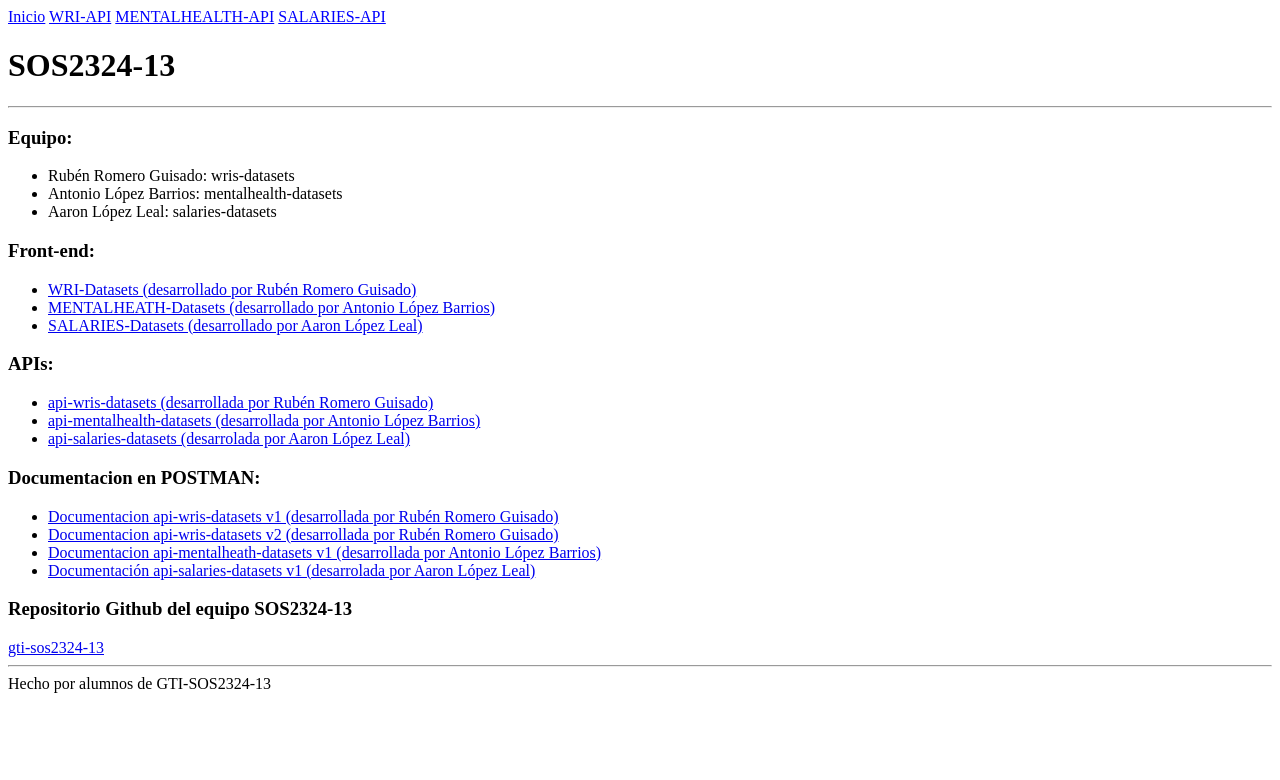
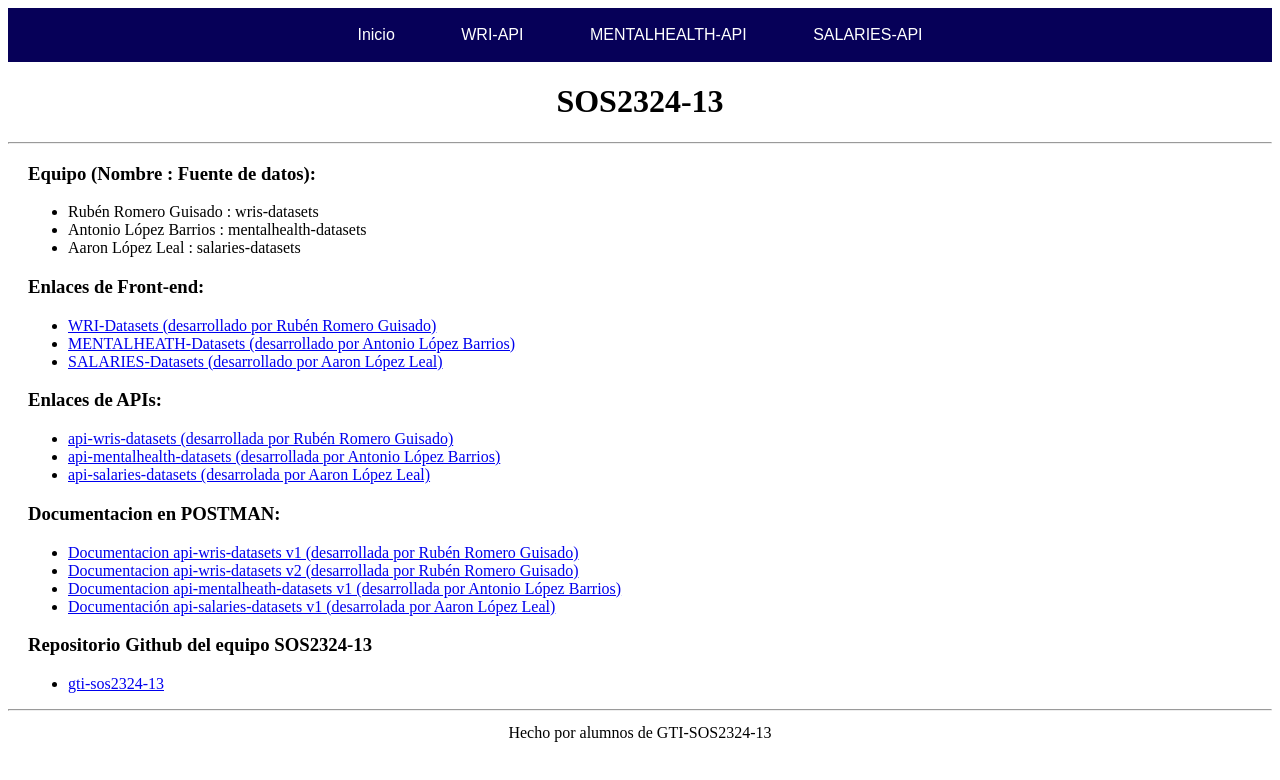
Before and after one commit to gti-sos/SOS2324-13, a SvelteKit app in the folder front/: page / in a window 1280 px wide. Shown: the top 780 px of the page. Built offline with nearby package versions, Linux system fonts and the light colour scheme.

Commit message:
Mejoras estéticas página principal

```diff
--- a/front/src/routes/+layout.svelte
+++ b/front/src/routes/+layout.svelte
@@ -3,7 +3,5 @@
     import Footer from "./Footer.svelte";
 </script>
 <Header/>
-<h1>SOS2324-13</h1>
-<hr>
 <slot></slot>
 <Footer/>
--- a/front/src/routes/+page.svelte
+++ b/front/src/routes/+page.svelte
@@ -1,58 +1,104 @@
-<h3>Equipo:</h3>
+<div class="cuerpo">
+    <h1 class="titulo1">SOS2324-13</h1>
+    <hr />
+    <div class="contenidoInicio">
+        <h3>Equipo (Nombre : Fuente de datos):</h3>
+        <ul>
+            <li>Rubén Romero Guisado : wris-datasets</li>
+            <li>Antonio López Barrios : mentalhealth-datasets</li>
+            <li>Aaron López Leal : salaries-datasets</li>
+        </ul>
+
+        <h3>Enlaces de Front-end:</h3>
         <ul>
             <li>
-        Rubén Romero Guisado: wris-datasets
+                <a href="/wris-datasets"
+                    >WRI-Datasets (desarrollado por Rubén Romero Guisado)</a
+                >
             </li>
             <li>
-        Antonio López Barrios: mentalhealth-datasets
+                <a href="/mentalhealth-datasets"
+                    >MENTALHEATH-Datasets (desarrollado por Antonio López
+                    Barrios)</a
+                >
             </li>
             <li>
-        Aaron López Leal: salaries-datasets
+                <a href="/salaries-datasets"
+                    >SALARIES-Datasets (desarrollado por Aaron López Leal)</a
+                >
             </li>
         </ul>
 
-<h3>Front-end:</h3>
+        <h3>Enlaces de APIs:</h3>
         <ul>
             <li>
-        <a href="/wris-datasets">WRI-Datasets (desarrollado por Rubén Romero Guisado)</a>
+                <a href="/api/v2/wris-datasets"
+                    >api-wris-datasets (desarrollada por Rubén Romero Guisado)</a
+                >
             </li>
             <li>
-        <a href="/mentalhealth-datasets">MENTALHEATH-Datasets (desarrollado por Antonio López Barrios)</a>
+                <a href="/api/v1/mentalhealth-datasets"
+                    >api-mentalhealth-datasets (desarrollada por Antonio López
+                    Barrios)</a
+                >
             </li>
             <li>
-        <a href="/salaries-datasets">SALARIES-Datasets (desarrollado por Aaron López Leal)</a>
-    </li>
-</ul>
-
-<h3>APIs:</h3>
-<ul>
-    <li>
-        <a href="/api/v2/wris-datasets">api-wris-datasets (desarrollada por Rubén Romero Guisado)</a>
-    </li>
-    <li>
-        <a href="/api/v1/mentalhealth-datasets">api-mentalhealth-datasets (desarrollada por Antonio López Barrios)</a>
-    </li>
-    <li>
-        <a href="/api/v1/salaries-datasets">api-salaries-datasets (desarrolada por Aaron López Leal)</a>
+                <a href="/api/v1/salaries-datasets"
+                    >api-salaries-datasets (desarrolada por Aaron López Leal)</a
+                >
             </li>
         </ul>
 
         <h3>Documentacion en POSTMAN:</h3>
         <ul>
             <li>
-        <a href="https://documenter.getpostman.com/view/32976490/2sA2xh3YgN">Documentacion api-wris-datasets v1 (desarrollada por Rubén Romero Guisado)</a>
+                <a
+                    href="https://documenter.getpostman.com/view/32976490/2sA2xh3YgN"
+                    >Documentacion api-wris-datasets v1 (desarrollada por Rubén
+                    Romero Guisado)</a
+                >
             </li>
             <li>
-        <a href="https://documenter.getpostman.com/view/32976490/2sA2xh3YgN">Documentacion api-wris-datasets v2 (desarrollada por Rubén Romero Guisado)</a>
+                <a
+                    href="https://documenter.getpostman.com/view/32976490/2sA2xh3YgN"
+                    >Documentacion api-wris-datasets v2 (desarrollada por Rubén
+                    Romero Guisado)</a
+                >
             </li>
             <li>
-        <a href="https://documenter.getpostman.com/view/32965348/2sA2xh1rtd">Documentacion api-mentalheath-datasets v1 (desarrollada por Antonio López Barrios)</a>
+                <a
+                    href="https://documenter.getpostman.com/view/32965348/2sA2xh1rtd"
+                    >Documentacion api-mentalheath-datasets v1 (desarrollada por
+                    Antonio López Barrios)</a
+                >
             </li>
             <li>
-        <a href="https://documenter.getpostman.com/view/32946791/2sA2xnxA7H">Documentación api-salaries-datasets v1 (desarrolada por Aaron López Leal)</a>
+                <a
+                    href="https://documenter.getpostman.com/view/32946791/2sA2xnxA7H"
+                    >Documentación api-salaries-datasets v1 (desarrolada por
+                    Aaron López Leal)</a
+                >
             </li>
         </ul>
 
+        <h3>Repositorio Github del equipo SOS2324-13</h3>
+        <ul>
+            <li>
+                <a href="https://github.com/gti-sos/SOS2324-13"
+                    >gti-sos2324-13</a
+                >
+            </li>
+        </ul>
+    </div>
+</div>
 
-<h3>Repositorio Github del equipo SOS2324-13</h3>
-<a href="https://github.com/gti-sos/SOS2324-13">gti-sos2324-13</a>
+<style>
+    .titulo1 {
+        text-align: center;
+    }
+
+    .contenidoInicio {
+        padding-left: 20px;
+        padding-right: 20px;
+    }
+</style>
--- a/front/src/routes/Footer.svelte
+++ b/front/src/routes/Footer.svelte
@@ -1,2 +1,10 @@
 <hr>
-Hecho por alumnos de GTI-SOS2324-13
+<div class="pie">Hecho por alumnos de GTI-SOS2324-13</div>
+
+<style>
+    .pie {
+        text-align: center;
+        padding: 5px;
+        margin-bottom: 5px;
+    }
+</style>
--- a/front/src/routes/Header.svelte
+++ b/front/src/routes/Header.svelte
@@ -1,12 +1,38 @@
+<body>
     <nav>
         <a href="/">Inicio</a>
         <a href="/wris-datasets">WRI-API</a>
         <a href="/mentalhealth-datasets">MENTALHEALTH-API</a>
         <a href="/salaries-datasets">SALARIES-API</a>
     </nav>
+</body>
 
 <style>
+    /* Estilos generales */
+    body {
+        font-family: Arial, sans-serif;
+        margin: 0;
+        padding: 0;
+    }
+
+    nav {
+        background-color: rgb(6, 0, 88); /* Azul oscuro */
+        padding: 18px 0;
+        text-align: center;
+    }
+
     a {
-        color: blue;
+        color: #fff; /* Texto blanco */
+        text-decoration: none;
+        padding: 10px 20px;
+        margin: 0 10px;
+        transition: all 0.3s ease;
+        border-radius: 5px;
+        border: 1px solid transparent;
+    }
+
+    a:hover {
+        background-color: #5a5a8b; /* Azul más claro al pasar el ratón */
+        border-color: #fff; /* Borde blanco al pasar el ratón */
     }
 </style>
```
Lines whose indentation alone changed are shown as unchanged.
